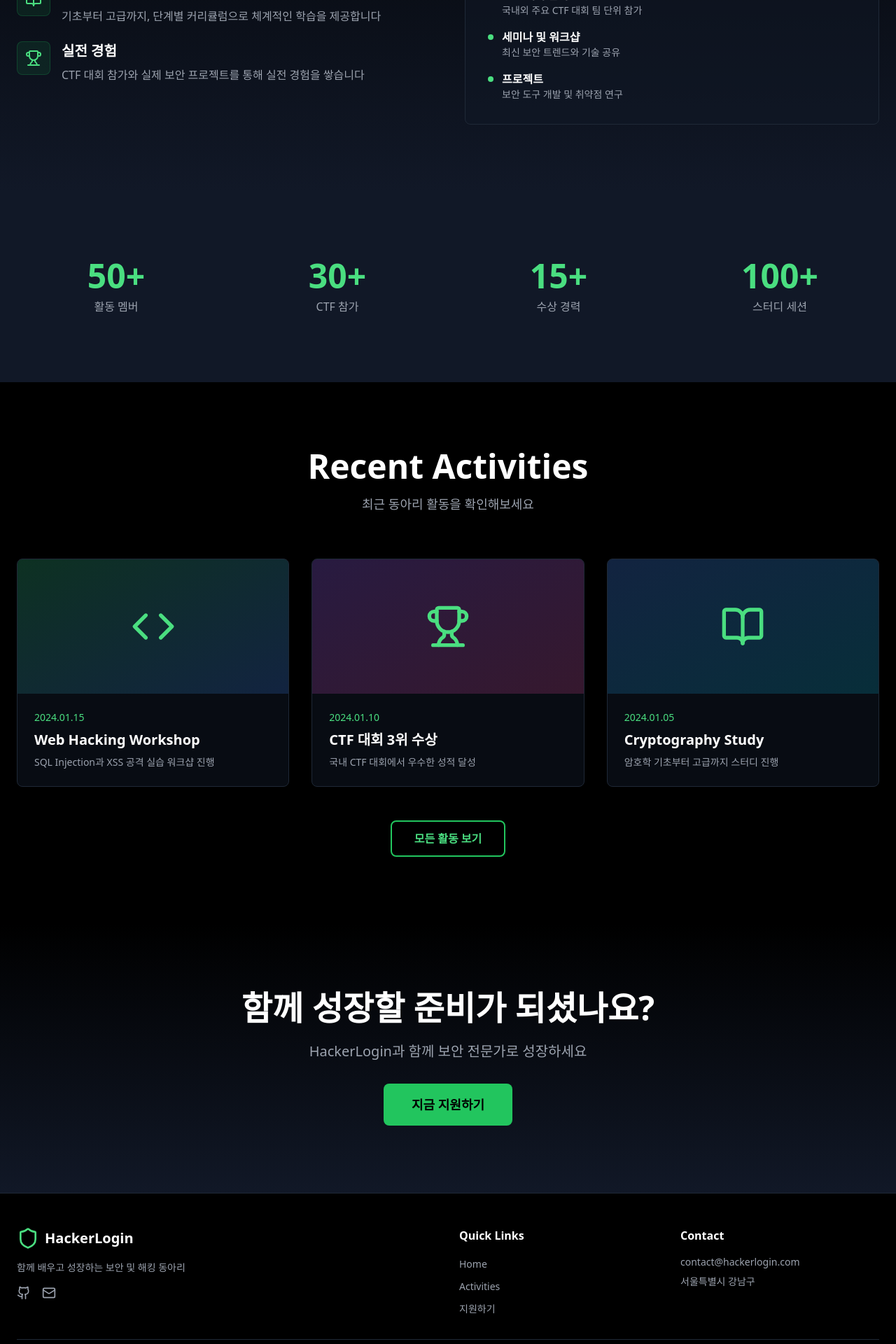
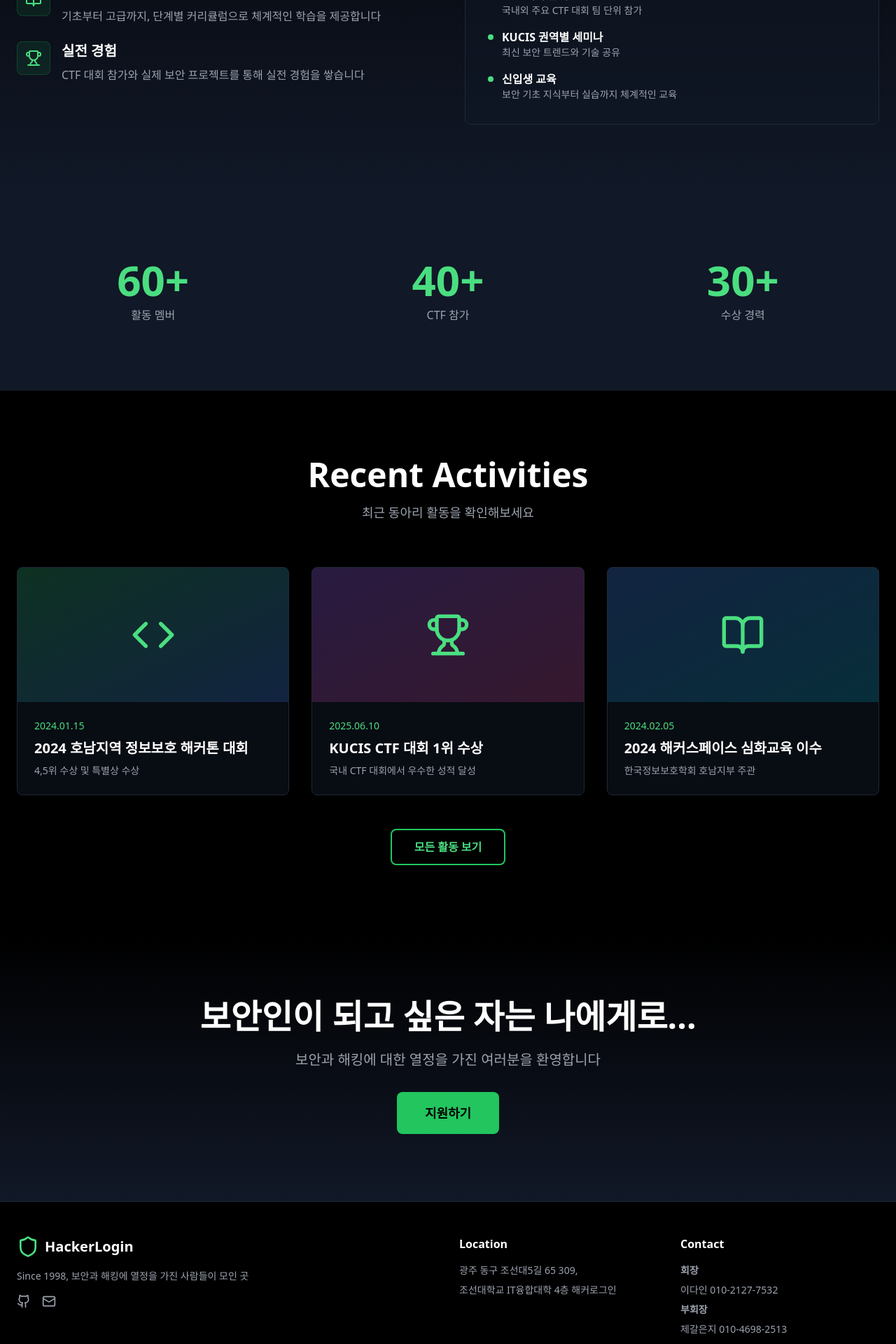
Before and after one commit to HackerLogin/LandingPage, a React (Vite) app: page / in a window 1280 px wide. Shown: the part 1220-3140 px from the top of the page at 70% size. Built offline with nearby package versions, Linux system fonts and the light colour scheme.

Commit message:
info: 텍스트 정보들 실제 정보로 변경

```diff
--- a/src/components/Footer.tsx
+++ b/src/components/Footer.tsx
@@ -12,7 +12,7 @@ export function Footer() {
               <span className="text-xl font-bold text-white">HackerLogin</span>
             </div>
             <p className="text-gray-400 text-sm mb-4">
-              함께 배우고 성장하는 보안 및 해킹 동아리
+              Since 1998, 보안과 해킹에 열정을 가진 사람들이 모인 곳
             </p>
             <div className="flex gap-4">
               <a href="https://github.com" target="_blank" rel="noopener noreferrer" className="text-gray-400 hover:text-green-400 transition-colors">
@@ -26,23 +26,10 @@ export function Footer() {
 
           {/* Quick Links */}
           <div>
-            <h3 className="text-white font-semibold mb-4">Quick Links</h3>
+            <h3 className="text-white font-semibold mb-4">Location</h3>
             <ul className="space-y-2">
-              <li>
-                <Link to="/" className="text-gray-400 hover:text-white transition-colors text-sm">
-                  Home
-                </Link>
-              </li>
-              <li>
-                <Link to="/activities" className="text-gray-400 hover:text-white transition-colors text-sm">
-                  Activities
-                </Link>
-              </li>
-              <li>
-                <Link to="/apply" className="text-gray-400 hover:text-white transition-colors text-sm">
-                  지원하기
-                </Link>
-              </li>
+              <li className='font-extralight text-gray-400 text-sm'>광주 동구 조선대5길 65 309,</li>
+              <li className='font-extralight text-gray-400 text-sm'>조선대학교 IT융합대학 4층 해커로그인</li>
             </ul>
           </div>
 
@@ -50,8 +37,10 @@ export function Footer() {
           <div>
             <h3 className="text-white font-semibold mb-4">Contact</h3>
             <ul className="space-y-2 text-sm text-gray-400">
-              <li>contact@hackerlogin.com</li>
-              <li>서울특별시 강남구</li>
+              <li className='font-semibold'>회장</li>
+              <li className='font-extralight'>이다인 010-2127-7532</li>
+              <li className='font-semibold'>부회장</li>
+              <li className='font-extralight'>제갈은지 010-4698-2513</li>
             </ul>
           </div>
         </div>
--- a/src/components/Navbar.tsx
+++ b/src/components/Navbar.tsx
@@ -21,7 +21,16 @@ export function Navbar({
             <Link to="/" className="text-gray-300 hover:text-white transition-colors">
               Home
             </Link>
-            <a href="/#about" className="text-gray-300 hover:text-white transition-colors">
+            <a
+              href="#about"
+              onClick={(e) => {
+                e.preventDefault();
+                document.querySelector("#about")?.scrollIntoView({
+                  behavior: "smooth",
+                });
+              }}
+              className="text-gray-300 hover:text-white transition-colors"
+            >
               About
             </a>
             <Link to="/activities" className="text-gray-300 hover:text-white transition-colors">
--- a/src/pages/HomePage.tsx
+++ b/src/pages/HomePage.tsx
@@ -138,10 +138,10 @@ export function HomePage() {
                   <div className="w-2 h-2 bg-green-400 rounded-full mt-2"></div>
                   <div>
                     <span className="font-semibold text-white">
-                      주간 스터디
+                      로그인 데이
                     </span>
                     <p className="text-gray-400 text-sm">
-                      웹 해킹, 시스템 해킹, 리버싱 등 다양한 주제
+                      웹 해킹, 리버싱, 포렌식, 다양한 주제의 프로젝트
                     </p>
                   </div>
                 </li>
@@ -160,7 +160,7 @@ export function HomePage() {
                   <div className="w-2 h-2 bg-green-400 rounded-full mt-2"></div>
                   <div>
                     <span className="font-semibold text-white">
-                      세미나 및 워크샵
+                      KUCIS 권역별 세미나
                     </span>
                     <p className="text-gray-400 text-sm">
                       최신 보안 트렌드와 기술 공유
@@ -170,9 +170,9 @@ export function HomePage() {
                 <li className="flex items-start gap-3">
                   <div className="w-2 h-2 bg-green-400 rounded-full mt-2"></div>
                   <div>
-                    <span className="font-semibold text-white">프로젝트</span>
+                    <span className="font-semibold text-white">신입생 교육</span>
                     <p className="text-gray-400 text-sm">
-                      보안 도구 개발 및 취약점 연구
+                      보안 기초 지식부터 실습까지 체계적인 교육
                     </p>
                   </div>
                 </li>
@@ -185,31 +185,31 @@ export function HomePage() {
       {/* Stats Section */}
       <section className="py-24 px-6 bg-gray-900">
         <div className="max-w-7xl mx-auto">
-          <div className="grid grid-cols-2 md:grid-cols-4 gap-8">
+          <div className="grid grid-cols-2 md:grid-cols-3 gap-8">
             <div className="text-center">
-              <div className="text-4xl md:text-5xl font-bold text-green-400 mb-2">
-                50+
+              <div className="!text-6xl md:text-5xl font-bold text-green-400 mb-2">
+                60+
               </div>
               <div className="text-gray-400">활동 멤버</div>
             </div>
             <div className="text-center">
-              <div className="text-4xl md:text-5xl font-bold text-green-400 mb-2">
-                30+
+              <div className="!text-6xl md:text-5xl font-bold text-green-400 mb-2">
+                40+
               </div>
               <div className="text-gray-400">CTF 참가</div>
             </div>
             <div className="text-center">
-              <div className="text-4xl md:text-5xl font-bold text-green-400 mb-2">
-                15+
+              <div className="!text-6xl md:text-5xl font-bold text-green-400 mb-2">
+                30+
               </div>
               <div className="text-gray-400">수상 경력</div>
             </div>
-            <div className="text-center">
+            {/* <div className="text-center">
               <div className="text-4xl md:text-5xl font-bold text-green-400 mb-2">
                 100+
               </div>
               <div className="text-gray-400">스터디 세션</div>
-            </div>
+            </div> */}
           </div>
         </div>
       </section>
@@ -234,10 +234,10 @@ export function HomePage() {
               <div className="p-6">
                 <div className="text-sm text-green-400 mb-2">2024.01.15</div>
                 <h3 className="text-xl font-semibold mb-2">
-                  Web Hacking Workshop
+                  2024 호남지역 정보보호 해커톤 대회
                 </h3>
                 <p className="text-gray-400 text-sm">
-                  SQL Injection과 XSS 공격 실습 워크샵 진행
+                  4,5위 수상 및 특별상 수상
                 </p>
               </div>
             </div>
@@ -247,9 +247,9 @@ export function HomePage() {
                 <TrophyIcon className="w-16 h-16 text-green-400" />
               </div>
               <div className="p-6">
-                <div className="text-sm text-green-400 mb-2">2024.01.10</div>
+                <div className="text-sm text-green-400 mb-2">2025.06.10</div>
                 <h3 className="text-xl font-semibold mb-2">
-                  CTF 대회 3위 수상
+                  KUCIS CTF 대회 1위 수상
                 </h3>
                 <p className="text-gray-400 text-sm">
                   국내 CTF 대회에서 우수한 성적 달성
@@ -262,12 +262,12 @@ export function HomePage() {
                 <BookOpenIcon className="w-16 h-16 text-green-400" />
               </div>
               <div className="p-6">
-                <div className="text-sm text-green-400 mb-2">2024.01.05</div>
+                <div className="text-sm text-green-400 mb-2">2024.02.05</div>
                 <h3 className="text-xl font-semibold mb-2">
-                  Cryptography Study
+                  2024 해커스페이스 심화교육 이수
                 </h3>
                 <p className="text-gray-400 text-sm">
-                  암호학 기초부터 고급까지 스터디 진행
+                  한국정보보호학회 호남지부 주관
                 </p>
               </div>
             </div>
@@ -285,13 +285,13 @@ export function HomePage() {
       <section className="py-24 px-6 bg-gradient-to-b from-black to-gray-900">
         <div className="max-w-4xl mx-auto text-center">
           <h2 className="text-4xl md:text-5xl font-bold mb-6">
-            함께 성장할 준비가 되셨나요?
+            보안인이 되고 싶은 자는 나에게로...
           </h2>
           <p className="text-xl text-gray-400 mb-8">
-            HackerLogin과 함께 보안 전문가로 성장하세요
+            보안과 해킹에 대한 열정을 가진 여러분을 환영합니다
           </p>
           {isRecruitmentOpen && <Link to="/apply" className="inline-block px-10 py-4 bg-green-500 text-black font-semibold rounded-lg hover:bg-green-400 transition-all text-lg">
-              지금 지원하기
+              지원하기
             </Link>}
         </div>
       </section>
```
